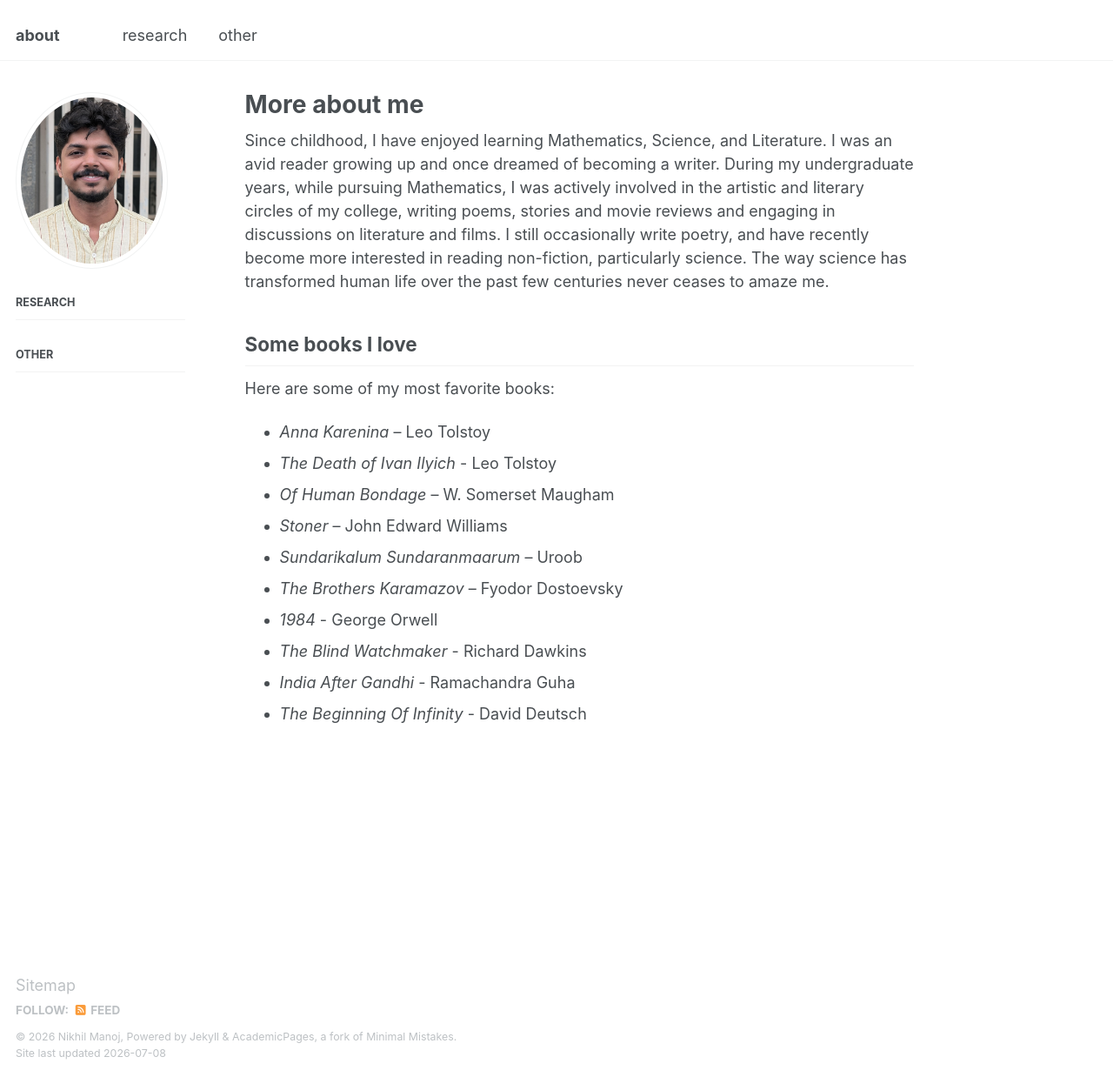
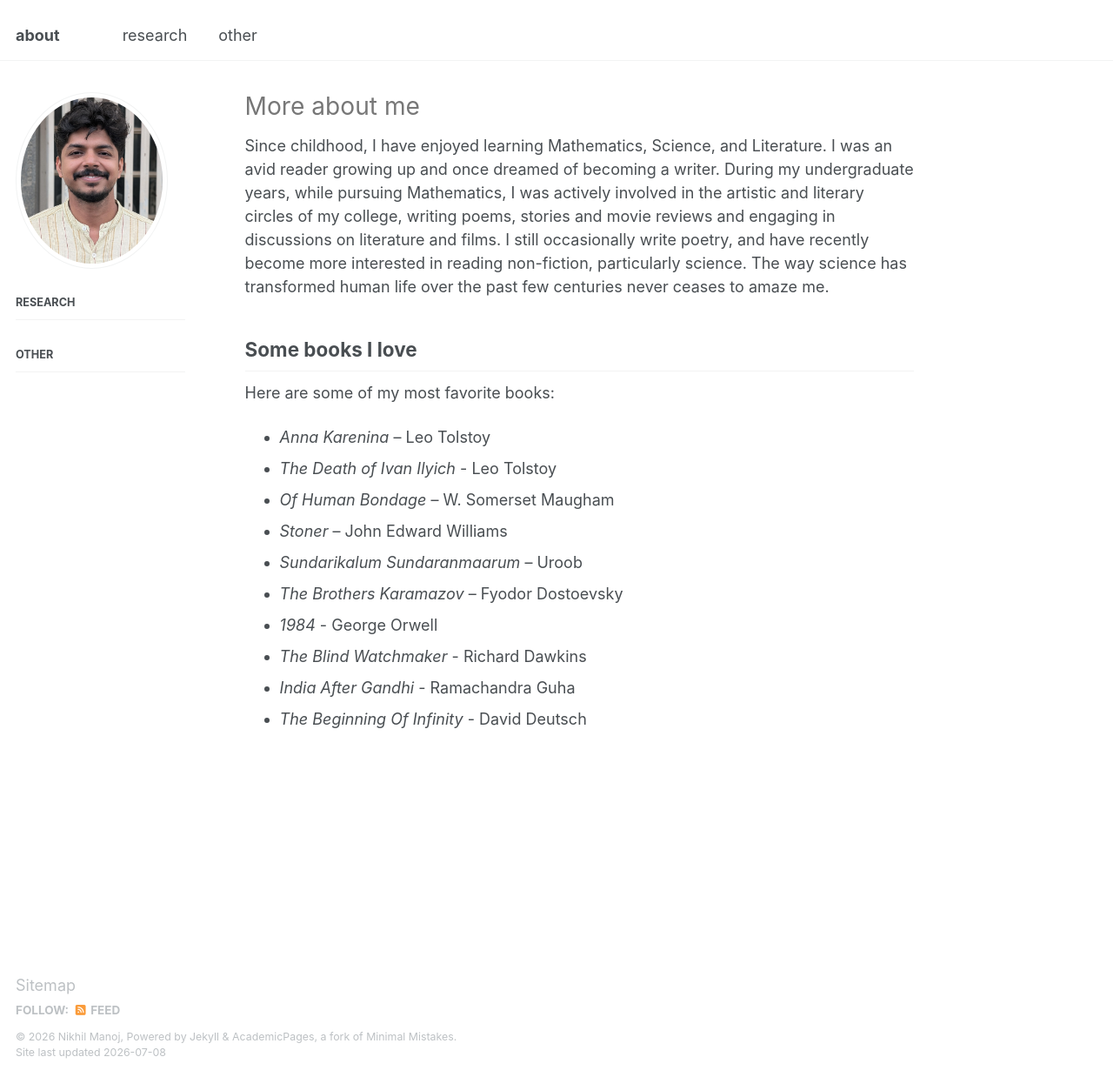
Before and after one commit to nikhil0597/nikhil0597.github.io, a Jekyll site: the page built from _pages/beyond-research.md, in a window 1280 px wide and 1238 px high. Shown: the whole window at 87% size. Built offline with Jekyll 4.4.1, drawn with Linux system fonts in a browser that asks for light colours.

Commit message:
Update beyond-research.md

```diff
--- a/_pages/beyond-research.md
+++ b/_pages/beyond-research.md
@@ -1,10 +1,14 @@
 ---
-title: "More about me"
+#title: "More about me"
 permalink: /beyond-research/
 toc: true
 sidebar:
   nav: "main"
 ---
+
+<h1 style="margin-top: 0; font-family: -apple-system, BlinkMacSystemFont, sans-serif;">
+  <span style="font-weight: 400; color: #777777;">More about me</span>
+</h1>
 Since childhood, I have enjoyed learning Mathematics, Science, and Literature. I was an avid reader growing up and once dreamed of becoming a writer. During my undergraduate years, while pursuing Mathematics, I was actively involved in the artistic and literary circles of my college, writing poems, stories and movie reviews and engaging in discussions on literature and films. I still occasionally write poetry, and have recently become more interested in reading non-fiction, particularly science. The way science has transformed human life over the past few centuries never ceases to amaze me.
 
 ## Some books I love
```
